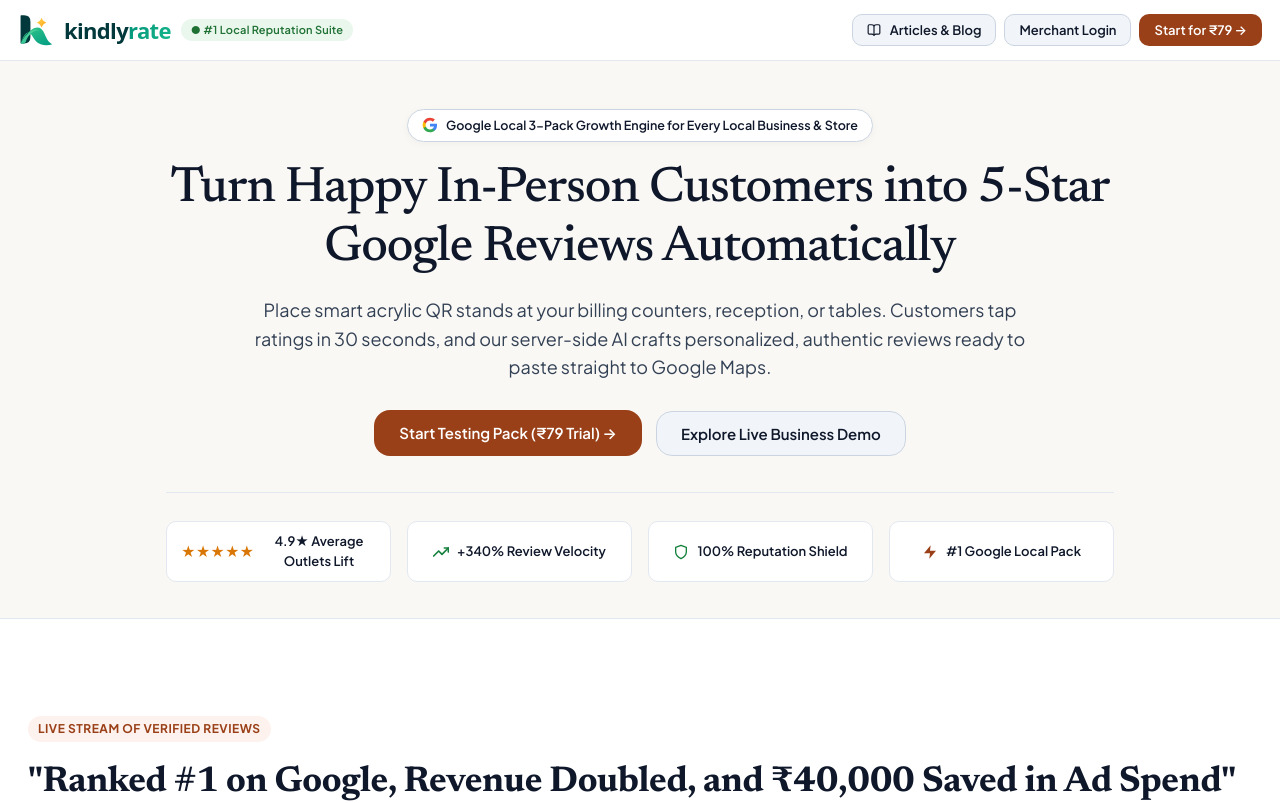
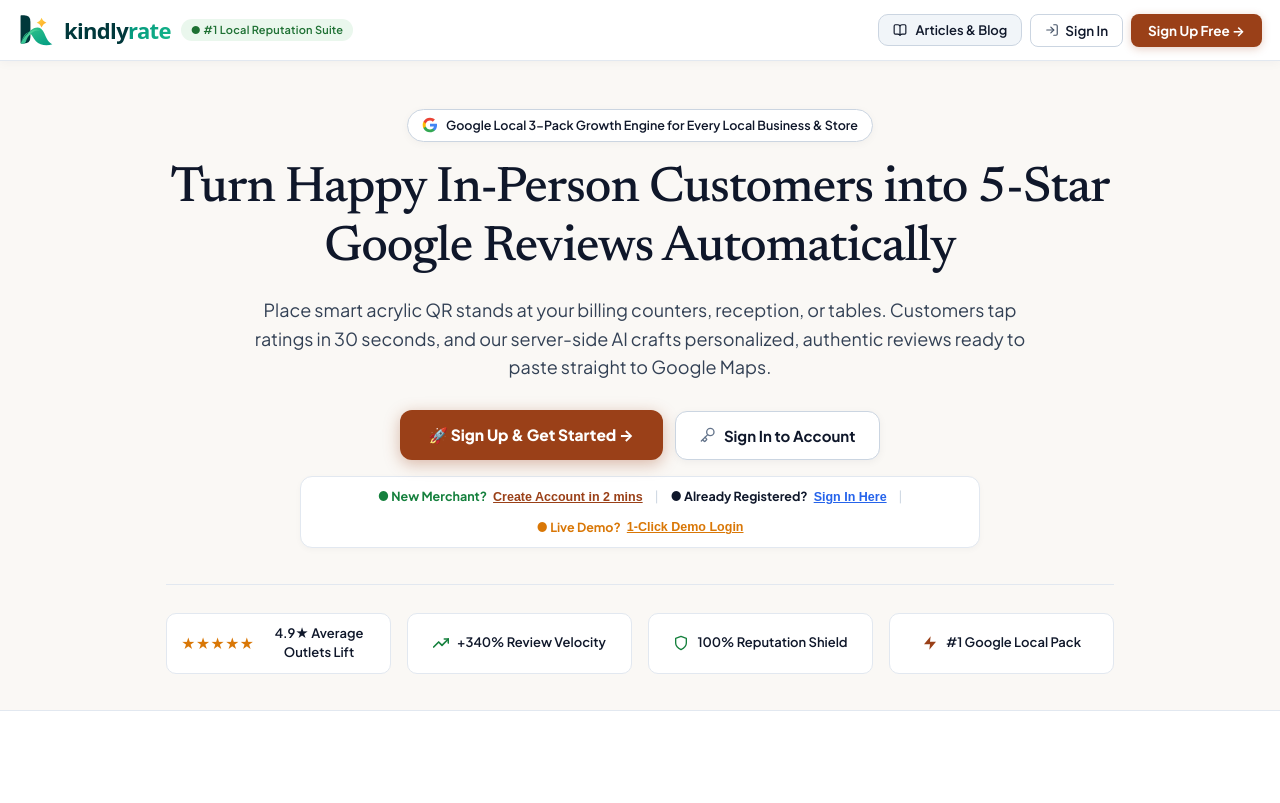
Before and after one commit to sandeshnaik777/reviewly, a React (Vite) app in the folder frontend/: page / in a window 1280 px wide. Shown: the top 803 px of the page. Built offline with nearby package versions, Linux system fonts and the light colour scheme; no server answers.

Commit message:
feat: simplify homepage Sign In and Sign Up navigation with direct access helper hub and 1-click demo login

```diff
--- a/frontend/src/pages/BlogPage.tsx
+++ b/frontend/src/pages/BlogPage.tsx
@@ -487,7 +487,7 @@
               ← Back to Home
             </button>
             <button
-              className="btn btn-secondary hide-on-phone"
+              className="btn btn-secondary"
               onClick={onNavigateLogin}
               style={{ fontSize: '13px', padding: '7px 14px' }}
             >
@@ -498,7 +498,7 @@
               onClick={onStartOnboarding}
               style={{ fontSize: '13px', padding: '7px 16px' }}
             >
-              Get Started for ₹79 →
+              Sign Up Free →
             </button>
           </div>
         </div>
--- a/frontend/src/pages/LandingPage.tsx
+++ b/frontend/src/pages/LandingPage.tsx
@@ -36,6 +36,8 @@
   Globe,
   Building2,
   Gift,
+  LogIn,
+  Key,
 } from 'lucide-react';
 
 interface Props {
@@ -139,11 +141,12 @@
       <nav
         style={{
           background: 'var(--surface)',
-          borderBottom: '1px solid var(--border-light)',
+          borderBottom: '1.5px solid var(--border-light)',
           padding: '12px 18px',
           position: 'sticky',
           top: 0,
           zIndex: 100,
+          boxShadow: '0 2px 10px rgba(15, 23, 42, 0.04)',
         }}
       >
         <div className="landing-nav-container">
@@ -166,18 +169,39 @@
               <BookOpen size={14} style={{ marginRight: '4px' }} /> Articles &amp; Blog
             </button>
             <button
-              className="btn btn-secondary hide-on-phone"
+              className="btn btn-secondary"
               onClick={onNavigateLogin}
-              style={{ fontSize: '13px', padding: '7px 14px' }}
+              style={{
+                fontSize: '13.5px',
+                padding: '7px 14px',
+                fontWeight: 600,
+                display: 'inline-flex',
+                alignItems: 'center',
+                gap: '6px',
+                background: '#ffffff',
+                border: '1.5px solid #cbd5e1',
+                color: '#0f172a',
+                borderRadius: '8px',
+              }}
             >
-              Merchant Login
+              <LogIn size={14} color="#475569" />
+              <span>Sign In</span>
             </button>
             <button
               className="btn btn-primary"
               onClick={onStartOnboarding}
-              style={{ fontSize: '13px', padding: '7px 14px' }}
+              style={{
+                fontSize: '13.5px',
+                padding: '7px 16px',
+                fontWeight: 700,
+                display: 'inline-flex',
+                alignItems: 'center',
+                gap: '6px',
+                boxShadow: '0 2px 8px rgba(154, 64, 24, 0.25)',
+                borderRadius: '8px',
+              }}
             >
-              Start for ₹79 →
+              <span>Sign Up Free →</span>
             </button>
           </div>
         </div>
@@ -212,13 +236,140 @@
           Place smart acrylic QR stands at your billing counters, reception, or tables. Customers tap ratings in 30 seconds, and our server-side AI crafts personalized, authentic reviews ready to paste straight to Google Maps.
         </p>
 
-        <div className="hero-cta-group" style={{ marginBottom: '36px' }}>
-          <button className="btn btn-primary btn-lg" onClick={onStartOnboarding} style={{ padding: '12px 24px', fontSize: '15px' }}>
-            Start Testing Pack (₹79 Trial) →
-          </button>
-          <button className="btn btn-secondary btn-lg" onClick={onNavigateLogin} style={{ padding: '12px 24px', fontSize: '15px' }}>
-            Explore Live Business Demo
-          </button>
+        {/* Hero Main Action Hub */}
+        <div style={{ maxWidth: '680px', margin: '0 auto 36px' }}>
+          {/* Main Dual Action Buttons */}
+          <div
+            className="hero-cta-group"
+            style={{
+              display: 'flex',
+              gap: '12px',
+              justifyContent: 'center',
+              alignItems: 'center',
+              flexWrap: 'wrap',
+              marginBottom: '16px',
+            }}
+          >
+            <button
+              className="btn btn-primary btn-lg"
+              onClick={onStartOnboarding}
+              style={{
+                padding: '14px 28px',
+                fontSize: '15.5px',
+                fontWeight: 800,
+                display: 'inline-flex',
+                alignItems: 'center',
+                gap: '8px',
+                boxShadow: '0 4px 16px rgba(154, 64, 24, 0.35)',
+                borderRadius: '12px',
+              }}
+            >
+              <span>🚀 Sign Up &amp; Get Started →</span>
+            </button>
+
+            <button
+              className="btn btn-secondary btn-lg"
+              onClick={onNavigateLogin}
+              style={{
+                padding: '14px 24px',
+                fontSize: '15px',
+                fontWeight: 700,
+                background: '#ffffff',
+                border: '1.5px solid #cbd5e1',
+                color: '#0f172a',
+                display: 'inline-flex',
+                alignItems: 'center',
+                gap: '8px',
+                borderRadius: '12px',
+                boxShadow: '0 2px 8px rgba(15, 23, 42, 0.05)',
+              }}
+            >
+              <Key size={16} color="#64748b" />
+              <span>Sign In to Account</span>
+            </button>
+          </div>
+
+          {/* Quick-Access Pathway Helper Strip */}
+          <div
+            style={{
+              background: '#ffffff',
+              border: '1.5px solid #e2e8f0',
+              borderRadius: '12px',
+              padding: '10px 16px',
+              display: 'flex',
+              justifyContent: 'center',
+              alignItems: 'center',
+              gap: '12px',
+              fontSize: '12.5px',
+              color: '#475569',
+              flexWrap: 'wrap',
+              boxShadow: '0 2px 6px rgba(0, 0, 0, 0.03)',
+            }}
+          >
+            <div style={{ display: 'flex', alignItems: 'center', gap: '6px' }}>
+              <span style={{ color: '#15803d', fontWeight: 700 }}>● New Merchant?</span>
+              <button
+                type="button"
+                onClick={onStartOnboarding}
+                style={{
+                  background: 'none',
+                  border: 'none',
+                  color: 'var(--primary)',
+                  fontWeight: 700,
+                  cursor: 'pointer',
+                  padding: 0,
+                  textDecoration: 'underline',
+                  fontSize: '12.5px',
+                }}
+              >
+                Create Account in 2 mins
+              </button>
+            </div>
+
+            <span style={{ color: '#cbd5e1' }} className="hide-on-phone">|</span>
+
+            <div style={{ display: 'flex', alignItems: 'center', gap: '6px' }}>
+              <span style={{ color: '#0f172a', fontWeight: 700 }}>● Already Registered?</span>
+              <button
+                type="button"
+                onClick={onNavigateLogin}
+                style={{
+                  background: 'none',
+                  border: 'none',
+                  color: '#2563eb',
+                  fontWeight: 700,
+                  cursor: 'pointer',
+                  padding: 0,
+                  textDecoration: 'underline',
+                  fontSize: '12.5px',
+                }}
+              >
+                Sign In Here
+              </button>
+            </div>
+
+            <span style={{ color: '#cbd5e1' }} className="hide-on-phone">|</span>
+
+            <div style={{ display: 'flex', alignItems: 'center', gap: '6px' }}>
+              <span style={{ color: '#d97706', fontWeight: 700 }}>● Live Demo?</span>
+              <button
+                type="button"
+                onClick={onNavigateLogin}
+                style={{
+                  background: 'none',
+                  border: 'none',
+                  color: '#d97706',
+                  fontWeight: 700,
+                  cursor: 'pointer',
+                  padding: 0,
+                  textDecoration: 'underline',
+                  fontSize: '12.5px',
+                }}
+              >
+                1-Click Demo Login
+              </button>
+            </div>
+          </div>
         </div>
 
         {/* Live Social Proof Strip */}
--- a/frontend/src/pages/LoginPage.tsx
+++ b/frontend/src/pages/LoginPage.tsx
@@ -52,6 +52,21 @@
     }
   };
 
+  const handleDemoLogin = async () => {
+    try {
+      setLoading(true);
+      setError(null);
+      setEmail('demo@kindlyrate.com');
+      setPassword('DemoRate2026!');
+      const res = await api.login({ email: 'demo@kindlyrate.com', password: 'DemoRate2026!' });
+      onLoginSuccess(res.user, res.businesses);
+    } catch (err: any) {
+      setError(err.message || 'Demo login failed. Please try again.');
+    } finally {
+      setLoading(false);
+    }
+  };
+
   return (
     <div style={{ minHeight: '100vh', display: 'flex', flexDirection: 'column', background: '#faf8f5' }}>
       {/* Top Header with Back to Home Navigation */}
@@ -85,19 +100,78 @@
       {/* Main Login Card Area */}
       <div style={{ flex: 1, display: 'flex', alignItems: 'center', justifyContent: 'center', padding: '24px 14px' }}>
         <div className="wizard-card" style={{ width: '100%', maxWidth: '440px' }}>
-          <div style={{ display: 'flex', justifyContent: 'center', marginBottom: '18px' }}>
-            <span className="stat-pill stat-pill-primary" style={{ fontSize: '11px', padding: '4px 12px' }}>
-              ● Business Owner Portal
-            </span>
+          {/* Quick Tab Switcher between Sign In and Sign Up */}
+          <div style={{ display: 'flex', borderRadius: '10px', background: '#f1f5f9', border: '1px solid #e2e8f0', padding: '4px', marginBottom: '22px' }}>
+            <button
+              type="button"
+              style={{
+                flex: 1,
+                padding: '9px 12px',
+                fontSize: '13.5px',
+                fontWeight: 700,
+                background: '#ffffff',
+                color: '#0f172a',
+                border: '1.5px solid #cbd5e1',
+                borderRadius: '8px',
+                boxShadow: '0 1px 4px rgba(0,0,0,0.06)',
+                cursor: 'default',
+              }}
+            >
+              🔑 Sign In
+            </button>
+            <button
+              type="button"
+              onClick={onNavigateRegister}
+              style={{
+                flex: 1,
+                padding: '9px 12px',
+                fontSize: '13.5px',
+                fontWeight: 600,
+                background: 'transparent',
+                color: '#475569',
+                border: 'none',
+                borderRadius: '8px',
+                cursor: 'pointer',
+              }}
+            >
+              🚀 New Here? Sign Up
+            </button>
           </div>
 
-          <div style={{ textAlign: 'center', marginBottom: '22px' }}>
+          <div style={{ textAlign: 'center', marginBottom: '20px' }}>
             <h1 className="serif serif-h1" style={{ fontSize: '26px', fontWeight: 700, lineHeight: 1.25 }}>
-              Sign in to KindlyRate
+              Sign In to KindlyRate
             </h1>
             <p style={{ color: 'var(--text-muted)', fontSize: '13.5px', marginTop: '6px' }}>
               Access your business analytics, customer reviews, and growth center.
             </p>
+          </div>
+
+          {/* 1-Click Instant Demo Login */}
+          <div style={{ marginBottom: '18px' }}>
+            <button
+              type="button"
+              onClick={handleDemoLogin}
+              disabled={loading}
+              style={{
+                width: '100%',
+                padding: '11px 16px',
+                background: '#fef3c7',
+                border: '1.5px solid #f59e0b',
+                borderRadius: '10px',
+                color: '#92400e',
+                fontWeight: 700,
+                fontSize: '13px',
+                cursor: 'pointer',
+                display: 'flex',
+                alignItems: 'center',
+                justifyContent: 'center',
+                gap: '8px',
+                boxShadow: '0 2px 6px rgba(245, 158, 11, 0.15)',
+              }}
+            >
+              <span>⚡ 1-Click Demo Login (Priya Sharma Demo Store)</span>
+            </button>
           </div>
 
           {error && <div className="alert alert-error">{error}</div>}
@@ -206,7 +280,7 @@
             </button>.
           </div>
 
-          <div style={{ marginTop: '22px', textAlign: 'center', fontSize: '13px', color: 'var(--text-muted)' }}>
+          <div style={{ marginTop: '22px', textAlign: 'center', fontSize: '13.5px', color: 'var(--text-muted)' }}>
             Don't have a business account yet?{' '}
             <a
               href="#register"
@@ -214,9 +288,9 @@
                 e.preventDefault();
                 onNavigateRegister();
               }}
-              style={{ fontWeight: 600 }}
+              style={{ fontWeight: 700, color: 'var(--primary)', textDecoration: 'underline' }}
             >
-              Start Testing Pack (₹79 Trial)
+              Sign Up Free &amp; Create Account →
             </a>
           </div>
 
```
Also changed, not shown: frontend/src/pages/OnboardingWizard.tsx (+38 -0 lines).
